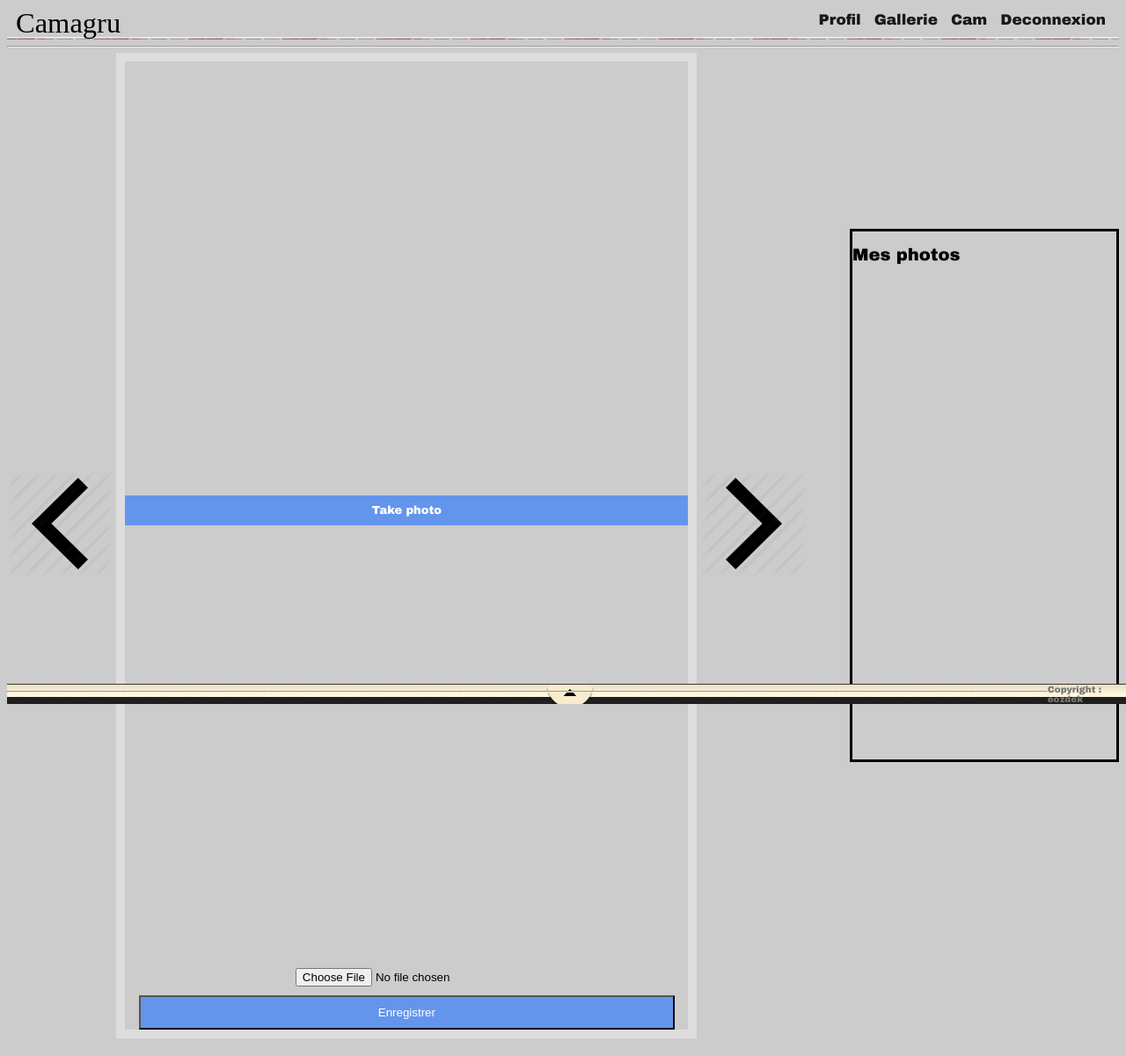
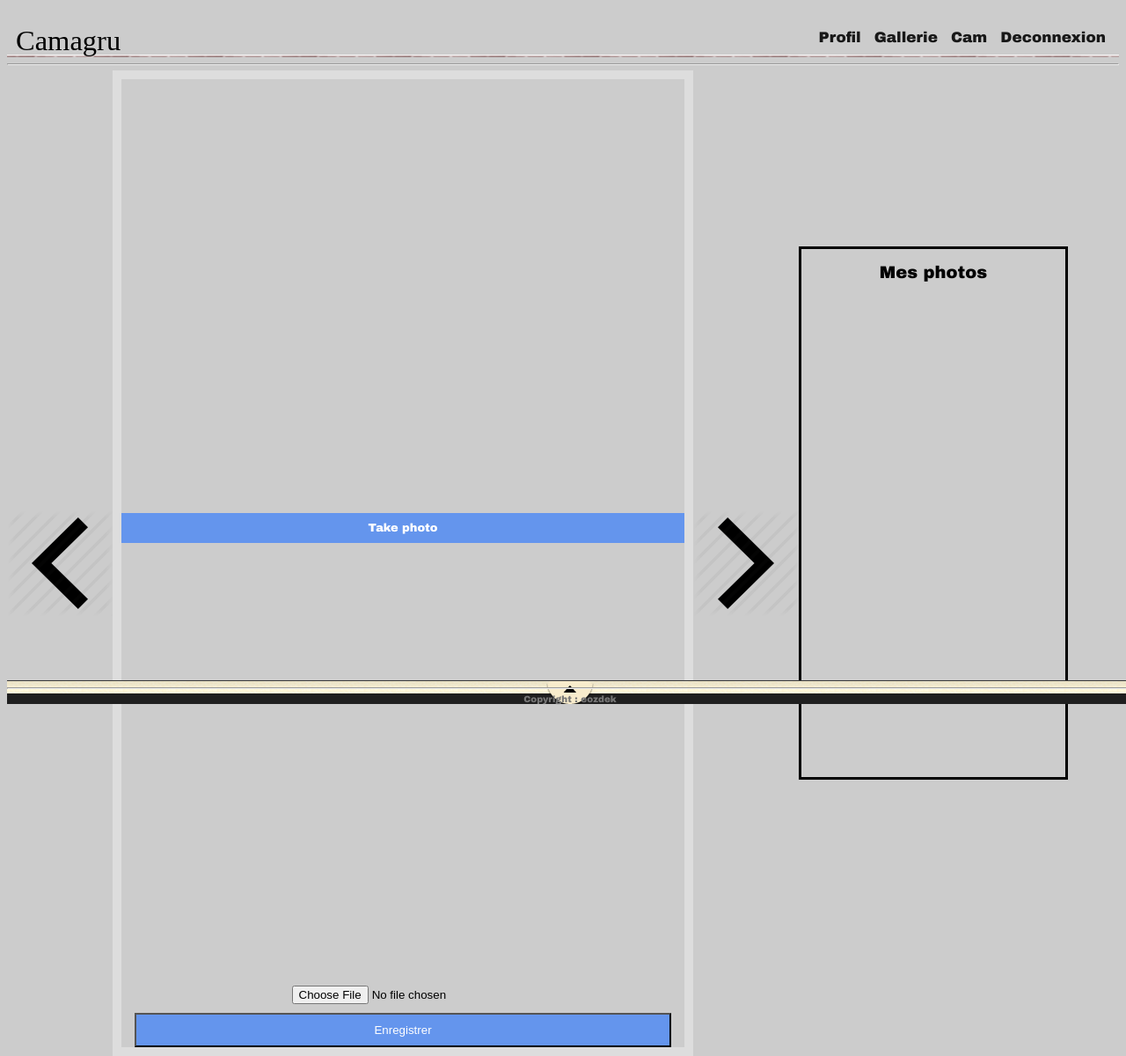
Before and after one commit to ErenO/Camagru, a PHP site: page /cam.php in a window 1280 px wide. Shown: the whole page at 88% size. Run offline with PHP 8.4, Linux system fonts and the light colour scheme; the visitor is signed in with stand-in values (Sample User, id 1); data that the repository does not hold is empty.

Commit message:
ajout de modif

```diff
--- a/CSS/cam.css
+++ b/CSS/cam.css
@@ -3,26 +3,28 @@
 	width:640px;
 	background-color:#ccc;
 	border:10px solid #ddd;
-	margin: 0 auto;
 	display:inline-block;
+	float:left;
 	/*width: 50%;*/
-	margin: 0 auto;
+	margin:auto;
 }
 
 #photos
 {
-	text:center;
-	float:right;
-	display:inline-block;
+	text-align:center;
+	float:left;
+	/*display:flex; */
 	height: 600px;
 	width:300px;
 	border: 3px solid black;
 	margin-top : 200px;
+	 overflow: scroll;
 }
 
 #chevron_gauche, #chevron_droit
 {
-	margin-bottom:500px;
+	float:left;
+	margin-top:500px;
 }
 
 #filtre
--- a/CSS/footer.css
+++ b/CSS/footer.css
@@ -3,7 +3,7 @@
 
 footer
 {
-	display: flex;
+	/*display: flex;*/
 	background:  url('images/ico_top.png') no-repeat top center, url('images/ombre.png') repeat-x top;
 	/*padding-top: 25px;
 	padding: 20px 0px;
@@ -26,7 +26,12 @@ footer h1
 {
 	font-size: 1.1em;
 }
+#footer_test
+{
+	text-align: center;
+	margin: auto;
 
+}
 #tweet
 {
 	width: 28%;
--- a/CSS/header.css
+++ b/CSS/header.css
@@ -4,6 +4,7 @@ header
 	display: flex;
 	justify-content: space-between;
 	align-items: flex-end;
+	padding-top: 20px;
 }
 
 #titre_principal
--- a/cam.php
+++ b/cam.php
@@ -18,8 +18,8 @@
 	$requser = $pdo->prepare('SELECT * FROM membres WHERE id = ?');
 	$requser->execute(array($_SESSION['id']));
 	$userinfo = $requser->fetch();
-	$requser = $pdo->prepare('SELECT * FROM post WHERE pseudo = ?');
-	$requser->execute(array($userinfo['pseudo']));
+	$requser = $pdo->prepare('SELECT * FROM post WHERE membre_id = ?');
+	$requser->execute(array($_SESSION['id']));
 	// $data = $requser->fetch();
 	// $data2 = $requser->fetch();
 ?>
@@ -36,6 +36,8 @@
 		<title>camagru</title>
 	</head>
 	<body>
+		<div>
+
 			<img id="chevron_gauche" src="images/chevron-left.png"/>
 			<div class="booth">
 				<!-- <input type="hidden" id="title" value="connard"/> -->
@@ -52,14 +54,15 @@
 				<button id="send"  onclick="postthat()">Enregistrer</button>
 			</div>
 			<img id="chevron_droit" src="images/chevron-right.png"/>
+		</div>
 			<div id="photos">
 				<h2>Mes photos</h2>
 				<?php
-				// while ($data = $requser->fetch())
-				// {
-				// 		echo "<img src='" . $data["image"] . "' width=200 height=200/>'";
-				// // echo "<img src='" . $data2["image"] . "' width=200 height=200/>'";
-				// }
+				while ($data = $requser->fetch())
+				{
+						echo "<img src='" . $data["image"] . "' width=200 height=200/>'";
+				// echo "<img src='" . $data2["image"] . "' width=200 height=200/>'";
+				}
 				?>
 			</div>
 		<aside>
--- a/connexion.php
+++ b/connexion.php
@@ -52,5 +52,6 @@ if (isset($_POST['formconnexion']))
 			}
 			?>
 		</div>
+		<a href="index.php">Home</a>
 	</body>
 </html>
--- a/footer.html
+++ b/footer.html
@@ -14,8 +14,8 @@
 				<p>Hii haaaaaan !</p>
 				<p>le 12 mai à 23h12</p>
 			</div> -->
-			<div >
-
+			<div id="footer_test">
+				<!-- <br /> -->
 				<p>
 					Copyright : eozdek
 				</p>
--- a/index.php
+++ b/index.php
@@ -71,5 +71,6 @@
 			}
 			?>
 		</div>
+		<a href="connexion.php">Déjà un compte ?</a>
 	</body>
 </html>
--- a/setup.php
+++ b/setup.php
@@ -50,13 +50,12 @@ try
 {
 	$pdo->exec("CREATE TABLE IF NOT EXISTS `post` (
 		`id` INT NOT NULL AUTO_INCREMENT PRIMARY KEY,
-		`pseudo` TEXT NOT NULL,
 		`titre` TEXT,
 		`lieu` TEXT,
-		`email` TEXT NOT NULL,
 		`liked` INT,
 		`image` LONGBLOB NOT NULL,
-		`date_editer` TIMESTAMP)");
+		`date_editer` TIMESTAMP,
+		`membre_id` INT NOT NULL)");
 }
 catch (PDOException $e)
 {
@@ -67,10 +66,9 @@ try
 {
 	$pdo->exec("CREATE TABLE IF NOT EXISTS`comment` (
 	`id` INT NOT NULL AUTO_INCREMENT PRIMARY KEY ,
-	`email` TEXT NOT NULL ,
-	`pseudo` TEXT NOT NULL ,
-	`comment` TEXT NOT NULL ,
-	`post_id` INT NOT NULL)");
+	`comment` TEXT NOT NULL,
+	`post_id` INT NOT NULL,
+	`membre_id` INT NOT NULL)");
 }
 catch (PDOException $e)
 {
```
Also changed, not shown: CSS/gallery.css (added, +11 -0 lines), gallery.php (+12 -11 lines), post.php (+5 -6 lines), filtres/._2.png (added). Lines whose indentation alone changed are shown as unchanged.
